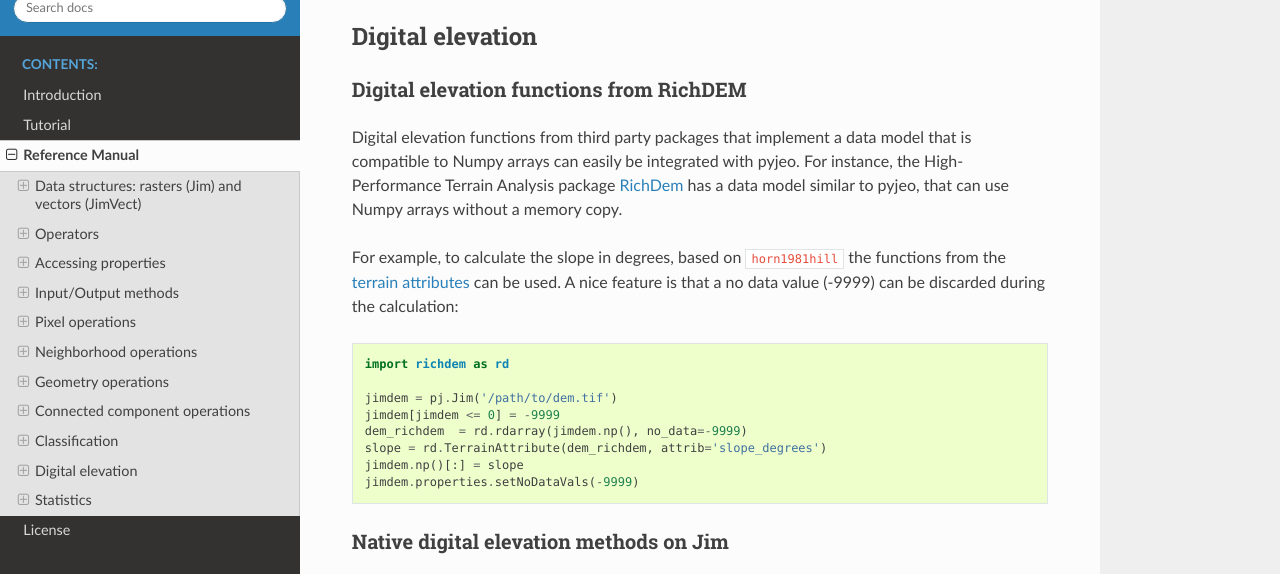
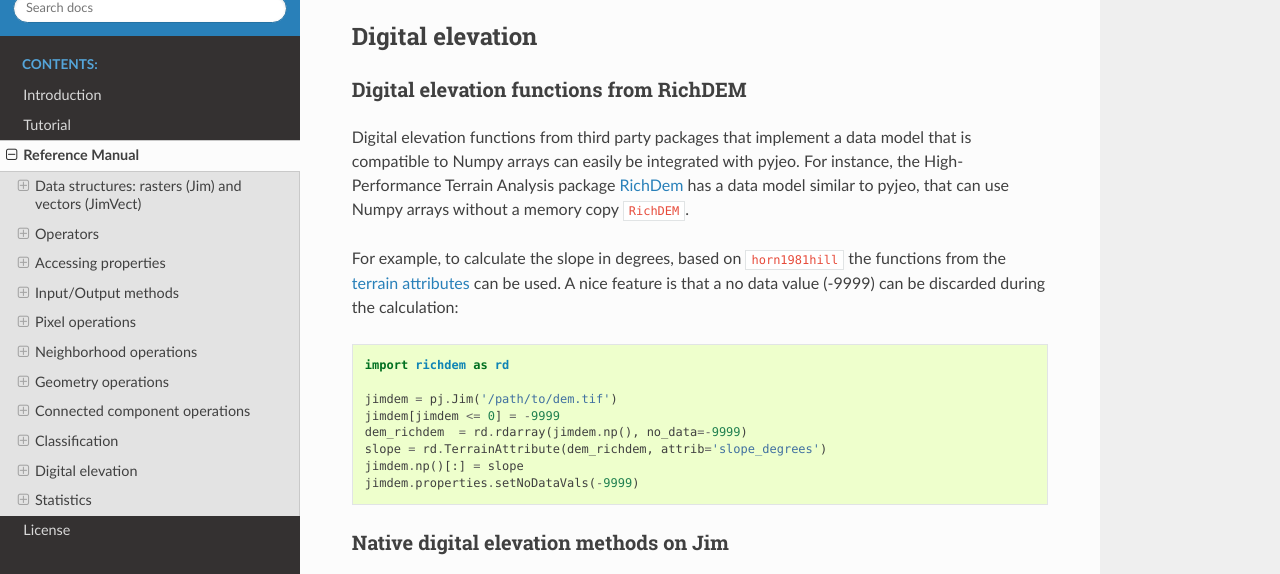
Before and after one commit to ec-jrc/jeolib-pyjeo, a Sphinx documentation site: the page built from doc/3_reference.rst, in a window 1280 px wide and 900 px high, scrolled down 21902 px, cut to the strip 82-656 px from the top of the window. Built offline with Sphinx 7.4.7 and the Read the Docs theme 2.0.0, drawn with Linux system fonts in a browser that asks for light colours; cross-references to code outside the pages are shown as plain code; some of the changed lines change nothing that is shown.

Commit message:
added reference for richdem

```diff
--- a/doc/3_reference.rst
+++ b/doc/3_reference.rst
@@ -943,7 +943,7 @@ Digital elevation
 Digital elevation functions from RichDEM
 ========================================
 
-Digital elevation functions from third party packages that implement a data model that is compatible to Numpy arrays can easily be integrated with pyjeo. For instance, the High-Performance Terrain Analysis package `RichDem <https://richdem.readthedocs.io/en/latest/index.html>`_ has a data model similar to pyjeo, that can use Numpy arrays without a memory copy.
+Digital elevation functions from third party packages that implement a data model that is compatible to Numpy arrays can easily be integrated with pyjeo. For instance, the High-Performance Terrain Analysis package `RichDem <https://richdem.readthedocs.io/en/latest/index.html>`_ has a data model similar to pyjeo, that can use Numpy arrays without a memory copy :cite:`RichDEM`.
 
 For example, to calculate the slope in degrees, based on :cite:`horn1981hill` the functions from the `terrain attributes <https://richdem.readthedocs.io/en/latest/terrain_attributes.html>`_ can be used. A nice feature is that a no data value (-9999) can be discarded during the calculation::
 
--- a/doc/references.bib
+++ b/doc/references.bib
@@ -265,3 +265,10 @@ pages={461}
   year={1981},
   publisher={IEEE}
 }
+
+@manual{RichDEM,
+  title        = {RichDEM: Terrain Analysis Software},
+  author       = {Richard Barnes},
+  year         = {2016},
+  url          = {http://github.com/r-barnes/richdem},
+}
```
